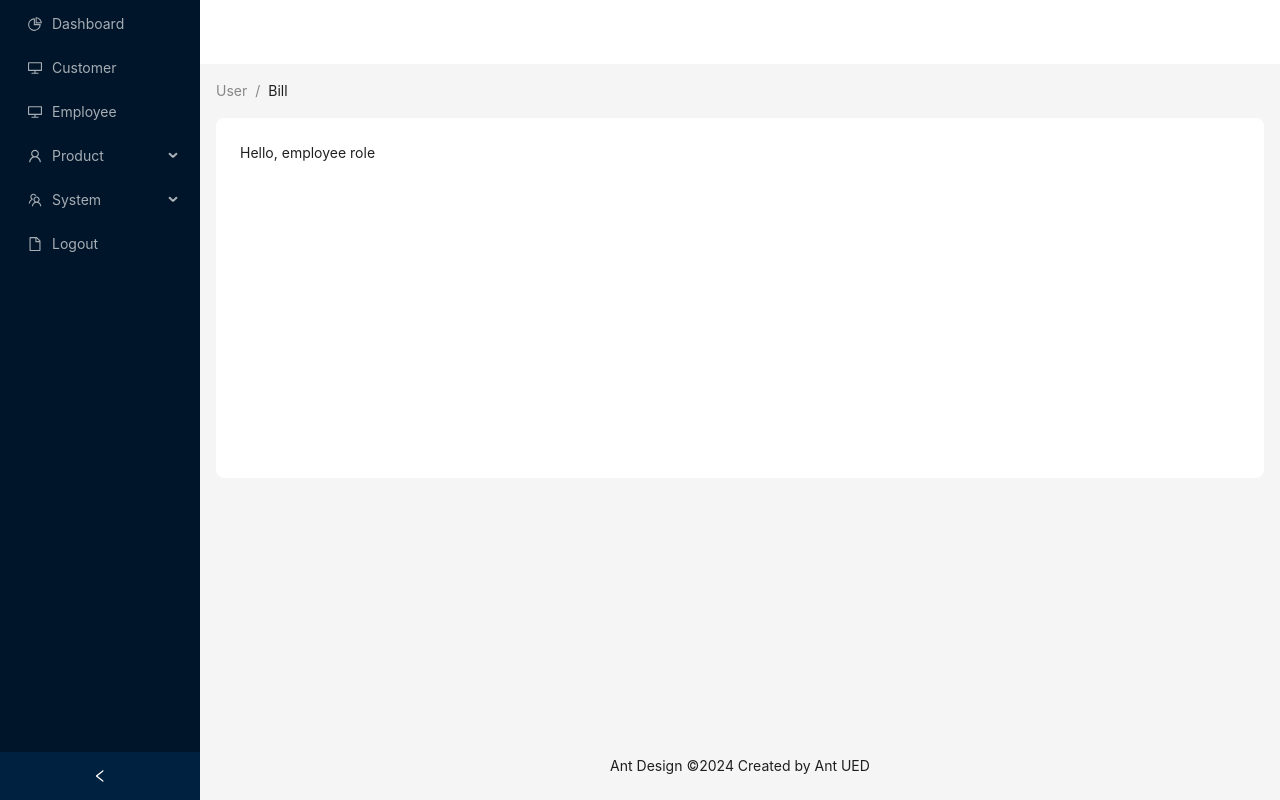
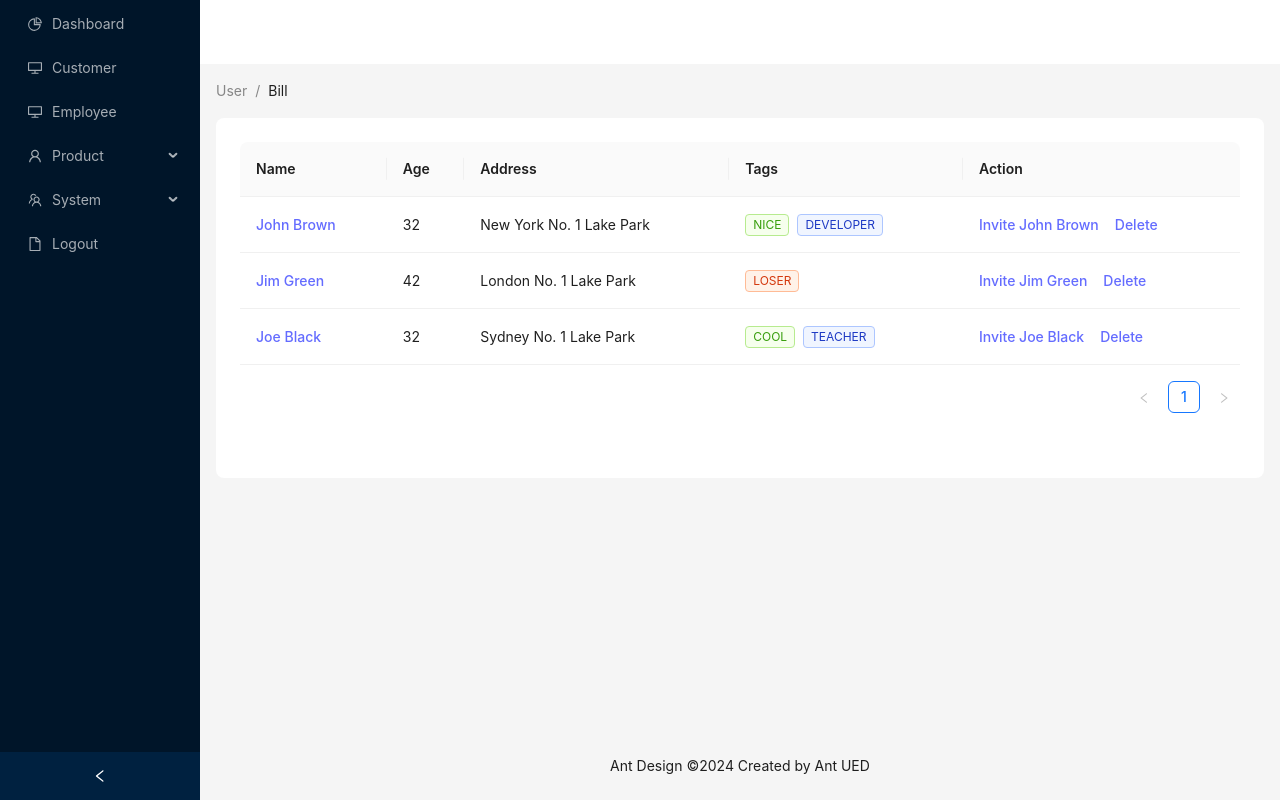
Before and after one commit to teavpiseth/course-react-05, a React (Vite) app: page /dashboard/employee in a window 1280 px wide. Built offline with nearby package versions, Linux system fonts and the light colour scheme; sample sign-in values are in the browser's storage.

Commit message:
lesson: useRef

```diff
--- a/src/App.jsx
+++ b/src/App.jsx
@@ -8,15 +8,18 @@ import CategoryWeb from "./pages/web/CategoryWebPage";
 import { WebProvider } from "./contextProvider/webContext/WebProvider";
 import MasterLayoutDashboard from "./master-layout-dashboard/MasterLayoutDashboard";
 import Login from "./pages/login/Login";
+import Employee from "./pages/dashboard/employee/Employee";
 
 function App() {
+  // console.log(<Login />);
   return (
     <>
       {/* <UseMemoComponent /> */}
-
+      {/* <UseRef /> */}
       <WebProvider>
         <BrowserRouter>
           <Routes>
+            <Route path="/login" element={<Login />}></Route>
             <Route element={<MasterLayoutDashboard />}>
               <Route
                 path="/dashboard"
@@ -26,19 +29,16 @@ function App() {
                 path="/dashboard/customer"
                 element={<div>Hello, welcome customer page</div>}
               />
-              <Route
-                path="/dashboard/employee"
-                element={<div>Hello, employee role</div>}
-              />
-              <Route path="*" element={<PageNotFound />} />
+              <Route path="/dashboard/employee" element={<Employee />} />
+              <Route path="/dashboard/*" element={<PageNotFound />} />
             </Route>
+
             <Route element={<MasterLayoutWeb />}>
               <Route path="/" element={<HomePageWeb></HomePageWeb>} />
               <Route path="/detail" element={<DetailPage />} />
               <Route path="/category" element={<CategoryWeb></CategoryWeb>} />
               <Route path="*" element={<PageNotFound />} />
             </Route>
-            <Route path="/dashboard/login" element={<Login />}></Route>
           </Routes>
         </BrowserRouter>
       </WebProvider>
--- a/src/master-layout-dashboard/MasterLayoutDashboard.jsx
+++ b/src/master-layout-dashboard/MasterLayoutDashboard.jsx
@@ -1,4 +1,4 @@
-import React, { useState } from "react";
+import React, { useEffect, useLayoutEffect, useState } from "react";
 import {
   DesktopOutlined,
   FileOutlined,
@@ -7,7 +7,8 @@ import {
   UserOutlined,
 } from "@ant-design/icons";
 import { Breadcrumb, Layout, Menu, theme } from "antd";
-import { Outlet, useNavigate } from "react-router";
+import { Navigate, Outlet, useNavigate } from "react-router";
+import LocalStorage from "@/utils/LocalStorage";
 const { Header, Content, Footer, Sider } = Layout;
 function getItem(label, key, icon, children) {
   return {
@@ -29,7 +30,7 @@ const items = [
     getItem("Add Role Permission", "/dashboard/addRolePermission"),
     getItem("Access Key", "/dashboard/accesskey"),
   ]),
-  getItem("Logout", "/dashboard/login", <FileOutlined />),
+  getItem("Logout", "/login", <FileOutlined />),
 ];
 
 const MasterLayoutDashboard = React.memo(function MasterLayoutDashboard() {
@@ -38,6 +39,29 @@ const MasterLayoutDashboard = React.memo(function MasterLayoutDashboard() {
   const {
     token: { colorBgContainer, borderRadiusLG },
   } = theme.useToken();
+
+  // useLayoutEffect(() => {
+  //   if (!LocalStorage.getUser()) {
+  //     return navigate("/login");
+  //   }
+  // }, []);
+  useEffect(() => {
+    if (!LocalStorage.getUser()) {
+      navigate("/login");
+    }
+  }, []);
+
+  if (!LocalStorage.getUser()) {
+    return <div></div>;
+  }
+
+  function onChangeMenuHandle(value) {
+    if (value.key?.includes("login")) {
+      LocalStorage.clearUser();
+    }
+    navigate(value.key);
+  }
+
   return (
     <Layout
       style={{
@@ -55,7 +79,7 @@ const MasterLayoutDashboard = React.memo(function MasterLayoutDashboard() {
           defaultSelectedKeys={["1"]}
           mode="inline"
           items={items}
-          onClick={(value) => navigate(value.key)}
+          onClick={(value) => onChangeMenuHandle(value)}
         />
       </Sider>
       <Layout>
--- /dev/null
+++ b/src/pages/dashboard/employee/Employee.jsx
@@ -0,0 +1,56 @@
+import React from "react";
+import { Space, Table, Tag } from "antd";
+import { useEmployee } from "./hooks/useEmployee";
+const columns = [
+  {
+    title: "Name",
+    dataIndex: "name",
+    key: "name",
+    render: (text) => <a>{text}</a>,
+  },
+  {
+    title: "Age",
+    dataIndex: "age",
+    key: "age",
+  },
+  {
+    title: "Address",
+    dataIndex: "address",
+    key: "address",
+  },
+  {
+    title: "Tags",
+    key: "tags",
+    dataIndex: "tags",
+    render: (_, { tags }) => (
+      <>
+        {tags.map((tag) => {
+          let color = tag.length > 5 ? "geekblue" : "green";
+          if (tag === "loser") {
+            color = "volcano";
+          }
+          return (
+            <Tag color={color} key={tag}>
+              {tag.toUpperCase()}
+            </Tag>
+          );
+        })}
+      </>
+    ),
+  },
+  {
+    title: "Action",
+    key: "action",
+    render: (_, record) => (
+      <Space size="middle">
+        <a>Invite {record.name}</a>
+        <a>Delete</a>
+      </Space>
+    ),
+  },
+];
+const Employee = () => {
+  const { data } = useEmployee();
+  return <Table columns={columns} dataSource={data} />;
+};
+export default React.memo(Employee);
--- /dev/null
+++ b/src/pages/dashboard/employee/hooks/useEmployee.js
@@ -0,0 +1,30 @@
+import { Space, Tag } from "antd";
+
+export function useEmployee() {
+  const data = [
+    {
+      key: "1",
+      name: "John Brown",
+      age: 32,
+      address: "New York No. 1 Lake Park",
+      tags: ["nice", "developer"],
+    },
+    {
+      key: "2",
+      name: "Jim Green",
+      age: 42,
+      address: "London No. 1 Lake Park",
+      tags: ["loser"],
+    },
+    {
+      key: "3",
+      name: "Joe Black",
+      age: 32,
+      address: "Sydney No. 1 Lake Park",
+      tags: ["cool", "teacher"],
+    },
+  ];
+  return {
+    data,
+  };
+}
--- a/src/pages/login/Login.jsx
+++ b/src/pages/login/Login.jsx
@@ -1,22 +1,29 @@
-import React from "react";
-import { Button, Checkbox, Form, Input } from "antd";
+import React, { useState } from "react";
+import { Button, Checkbox, Form, Input, message } from "antd";
 import styles from "./login.module.scss";
-import { Navigate, useNavigate } from "react-router";
+import { useNavigate } from "react-router";
 import LoginService from "./LoginService";
+import LocalStorage from "@/utils/LocalStorage";
 
 const Login = () => {
+  const [isLoading, setIsLoading] = useState(false);
   const navigate = useNavigate();
   const onFinish = async (values) => {
-    console.log("Success:", values);
+    // console.log("Success:", values);
+    setIsLoading(true);
+    const res = await LoginService.login(values);
+    setIsLoading(false);
+    if (!res?.error) {
+      LocalStorage.setUserInfo(res);
+      return navigate("/dashboard");
+    }
 
-    const res = await LoginService.login(values);
-    if (!res?.error) {
-      navigate("/dashboard");
-    }
+    message.error(res?.message, [2]);
   };
   const onFinishFailed = (errorInfo) => {
-    console.log("Failed:", errorInfo);
+    // console.log("Failed:", errorInfo);
   };
+
   return (
     <>
       <div className={styles.wrapLogin}>
@@ -85,7 +92,12 @@ const Login = () => {
                 span: 16,
               }}
             >
-              <Button type="primary" htmlType="submit">
+              <Button
+                type="primary"
+                htmlType="submit"
+                disabled={isLoading}
+                loading={isLoading}
+              >
                 Submit
               </Button>
             </Form.Item>
--- /dev/null
+++ b/src/utils/LocalStorage.js
@@ -0,0 +1,20 @@
+class LocalStorage {
+  setUserInfo(data) {
+    console.log(data);
+    if (data) {
+      this.setUser(data.user);
+    }
+  }
+
+  setUser(value) {
+    localStorage.setItem("userInfo", JSON.stringify(value));
+  }
+  getUser() {
+    return JSON.parse(localStorage.getItem("userInfo"));
+  }
+  clearUser() {
+    localStorage.removeItem("userInfo");
+  }
+}
+
+export default new LocalStorage();
```
Also changed, not shown: src/components/lesson/hook/use-ref/UseRef.jsx (added, +43 -0 lines), src/components/lesson/hook/use-ref/UseRefInput.jsx (added, +18 -0 lines).
